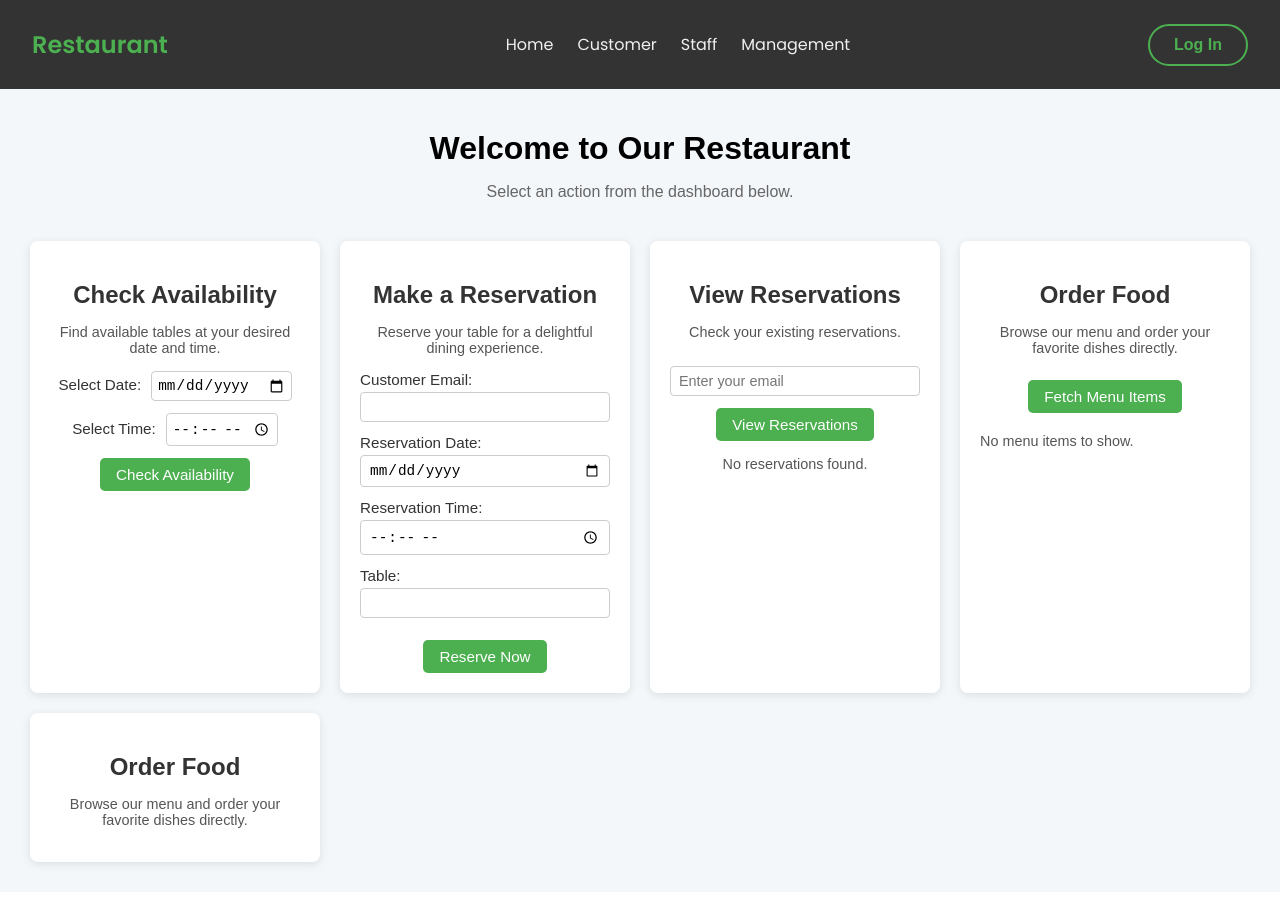
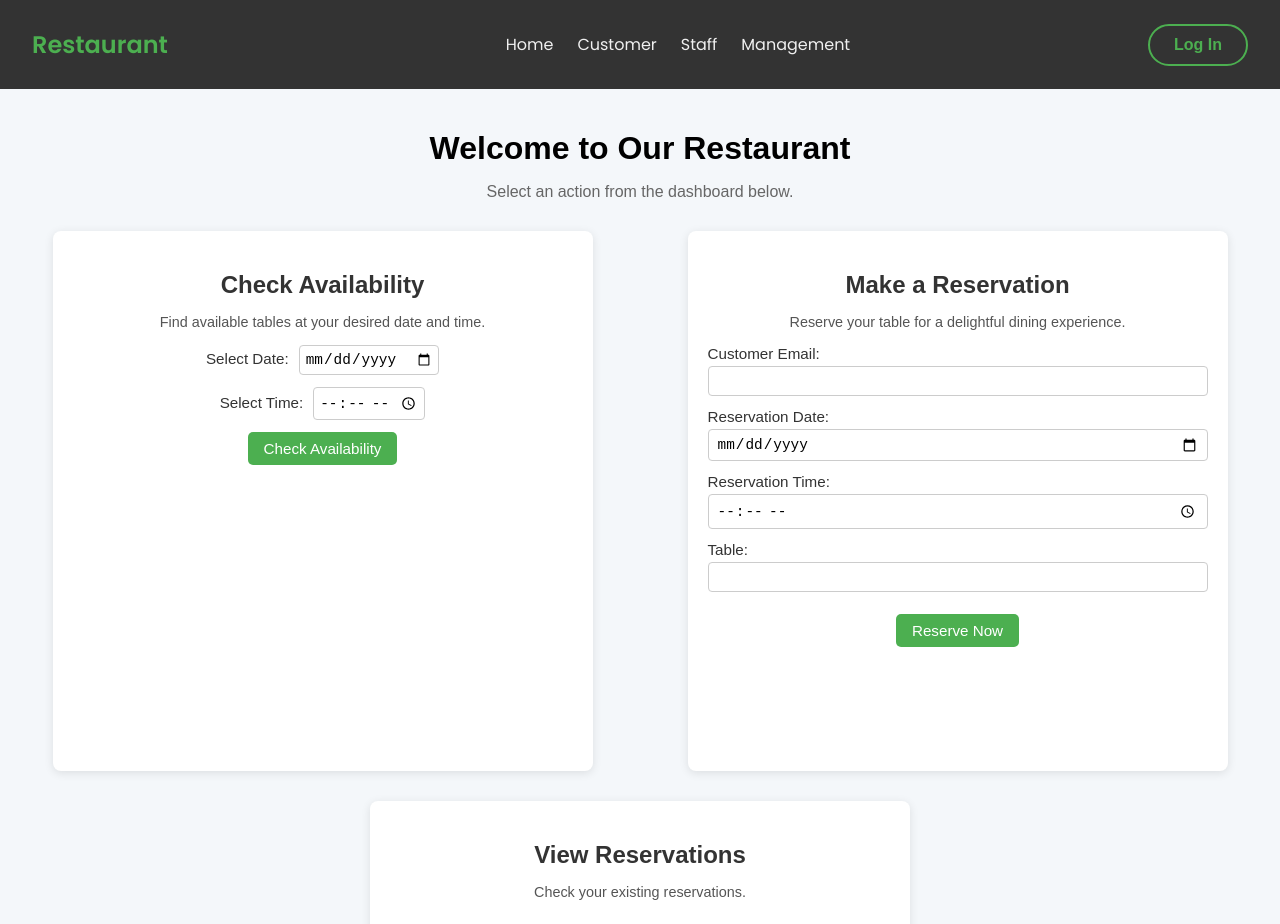
Before and after one commit to kas-rabur/SoftwareEngineeringRestaurantManagement, a React (Create React App) app in the folder client/: page /customer in a window 1280 px wide. Shown: the top 924 px of the page. Before the commit the page ends 892 px from the top, so only its background shows below. Built offline with nearby package versions, Linux system fonts and the light colour scheme; sample sign-in values are in the browser's storage.

Commit message:
implemented an api call to fetch all menu items and filter them by availability on the customer dashboard, as well as changing some visual elements of each card to make them the same size and aligned to the centre of the page

```diff
--- a/client/src/components/CustomerPage.jsx
+++ b/client/src/components/CustomerPage.jsx
@@ -21,10 +21,6 @@ const CustomerPage = () => {
         <ViewReservationsCard></ViewReservationsCard>
         <MenuItemsCard></MenuItemsCard>
 
-        <div className="card-customer" id="order-food">
-          <h2>Order Food</h2>
-          <p>Browse our menu and order your favorite dishes directly.</p>
-        </div>
       </div>
     </div>
   );
--- a/client/src/components/MenuItemsCard.jsx
+++ b/client/src/components/MenuItemsCard.jsx
@@ -34,7 +34,7 @@ const MenuItemsCard = () => {
 
     return (
         <div className="menu-items-card" id="order-food">
-            <h2>Order Food</h2>
+            <h2>Menu</h2>
             <p>Browse our menu and order your favorite dishes directly.</p>
             <button onClick={fetchMenuItems} className="fetch-menu-button">Fetch Menu Items</button>
 
--- a/client/src/styles/CheckAvailabilityCard.css
+++ b/client/src/styles/CheckAvailabilityCard.css
@@ -1,4 +1,3 @@
-/* CheckAvailabilityCard.css */
 
 .check-availability-card {
     background: #fff;
@@ -7,6 +6,10 @@
     box-shadow: 0 2px 10px rgba(0,0,0,0.1);
     transition: transform 0.2s ease-in-out, box-shadow 0.2s ease-in-out;
     text-align: center;
+    max-width: 500px;
+    margin: 0 auto;
+    width: 500px;
+    height: 500px;
   }
 
   .check-availability-card:hover {
@@ -37,7 +40,7 @@
     background-color: #eef2f5;
     border-radius: 6px;
     padding: 12px 16px;
-    min-width: 120px;
+    min-width: 25px;
     text-align: center;
     box-shadow: 0 2px 5px rgba(0,0,0,0.1);
     transition: transform 0.2s ease-in-out;
--- a/client/src/styles/CustomerPage.css
+++ b/client/src/styles/CustomerPage.css
@@ -1,4 +1,3 @@
-
 .customer-page {
     padding: 20px;
     font-family: 'Arial', sans-serif;
@@ -22,135 +21,11 @@
 
 
 .dashboard-cards {
-  display: grid;
-  grid-template-columns: repeat(auto-fit, minmax(250px, 1fr));
-  gap: 20px;
-  padding: 10px;
-}
+  display: flex;
+  flex-wrap: wrap;
+  justify-content: center;
+  align-items: center;
+  gap: 30px;
 
 
-.card-customer {
-  background: #fff;
-  border-radius: 8px;
-  padding: 20px;
-  box-shadow: 0 2px 10px rgba(0,0,0,0.1);
-  transition: transform 0.2s ease-in-out, box-shadow 0.2s ease-in-out;
-  align-content: center;
-  text-align: center;
-
 }
-
-.card-customer:hover {
-  transform: translateY(-5px);
-  box-shadow: 0 4px 15px rgba(0,0,0,0.15);
-}
-
-.card-customer h2 {
-  margin-bottom: 10px;
-  color: #333;
-}
-
-.card-customer p {
-  font-size: 0.9rem;
-  color: #555;
-}
-.table-grid {
-  display: flex;
-  flex-wrap: wrap;
-  gap: 12px;
-  margin-top: 10px;
-  align-content: center;
-  justify-content: center;
-  text-align: center;
-}
-
-.table-card {
-  background-color: #eef2f5;
-  border-radius: 6px;
-  padding: 12px 16px;
-  min-width: 120px;
-  text-align: center;
-  box-shadow: 0 2px 5px rgba(0,0,0,0.1);
-  transition: transform 0.2s ease-in-out;
-}
-
-.table-card:hover {
-  transform: scale(1.03);
-  background-color: #dde6ee;
-}
-.table-card.unavailable {
-  opacity: 0.5;
-  pointer-events: none;
-  background-color: #e0e0e0;
-  color: #999;
-  box-shadow: none;
-}
-.booking-form {
-  margin-top: 15px;
-}
-
-.form-label {
-  display: block;
-  margin-bottom: 12px;
-  font-size: 0.95rem;
-  color: #333;
-}
-
-.input-field {
-  margin-left: 10px;
-  padding: 5px;
-  border-radius: 4px;
-  border: 1px solid #ccc;
-  font-size: 0.9rem;
-}
-
-.check-btn {
-  padding: 8px 16px;
-  background-color: #4caf50;
-  color: #fff;
-  border: none;
-  border-radius: 5px;
-  cursor: pointer;
-  margin-bottom: 15px;
-  font-size: 0.95rem;
-  transition: background-color 0.2s ease-in-out;
-}
-
-.check-btn:hover {
-  background-color: #419643;
-}
-
-.error-text {
-  color: red;
-  margin-top: 8px;
-}
-
-.table-grid {
-  display: flex;
-  flex-wrap: wrap;
-  gap: 12px;
-  margin-top: 10px;
-}
-
-.table-card {
-  background-color: #eef2f5;
-  border-radius: 6px;
-  padding: 12px 16px;
-  min-width: 120px;
-  text-align: center;
-  box-shadow: 0 2px 5px rgba(0,0,0,0.1);
-  transition: transform 0.2s ease-in-out;
-}
-
-.table-card:hover {
-  transform: scale(1.03);
-  background-color: #dde6ee;
-}
-
-.table-card.unavailable {
-  opacity: 0.5;
-  pointer-events: none;
-  background-color: #e0e0e0;
-  color: #999;
-  box-shadow: none;
-}
--- a/client/src/styles/MenuItemsCard.css
+++ b/client/src/styles/MenuItemsCard.css
@@ -5,8 +5,10 @@
     box-shadow: 0 2px 10px rgba(0, 0, 0, 0.1);
     transition: transform 0.2s ease-in-out, box-shadow 0.2s ease-in-out;
     text-align: center;
-    max-width: 500px;
     margin: 0 auto;
+    width: 100%;
+    margin-left: 35px;
+    margin-right: 35px;
   }
 
   .menu-items-card:hover {
@@ -50,18 +52,31 @@
     margin-top: 20px;
     list-style: none;
     padding: 0;
-    text-align: left;
+    display: flex;
+    flex-wrap: wrap;
+    gap: 10px;
   }
 
+
   .menu-item {
-    background-color: #f9f9f9;
-    border-radius: 6px;
-    padding: 10px;
-    margin-bottom: 10px;
+    background-color: #eef2f5;
+    border-radius: 8px;
+    padding: 20px;
     font-size: 0.9rem;
     color: #333;
-    box-shadow: 0 1px 4px rgba(0, 0, 0, 0.05);
+    box-shadow: 0 2px 5px rgba(0,0,0,0.1);
+    transition: transform 0.2s ease-in-out, box-shadow 0.2s ease-in-out;
+    flex: 1 1 200px;
+    max-width: 250px;
+    text-align: center;
   }
+
+
+  .menu-item:hover {
+    transform: scale(1.03);
+    background-color: #dde6ee;
+  }
+
 
   .menu-item h3 {
     margin: 0 0 5px;
@@ -74,13 +89,3 @@
     font-size: 0.9rem;
     color: #444;
   }
-
-  @media (max-width: 600px) {
-    .menu-items-card {
-      padding: 15px;
-    }
-
-    .menu-item {
-      font-size: 0.85rem;
-    }
-  }
--- a/client/src/styles/ReservationCard.css
+++ b/client/src/styles/ReservationCard.css
@@ -8,6 +8,8 @@
     text-align: center;
     max-width: 500px;
     margin: 0 auto;
+    width: 500px;
+    height: 500px;
   }
 
   .reservation-card:hover {
@@ -66,13 +68,3 @@
   .reservation-button:hover {
     background-color: #419643;
   }
-
-  @media (max-width: 600px) {
-    .reservation-card {
-      padding: 15px;
-    }
-
-    .reservation-input-field {
-      font-size: 0.85rem;
-    }
-  }
--- a/client/src/styles/ViewReservationsCard.css
+++ b/client/src/styles/ViewReservationsCard.css
@@ -7,6 +7,8 @@
     text-align: center;
     max-width: 500px;
     margin: 0 auto;
+    width: 500px;
+    height: 500px;
   }
 
   .view-reservations-card:hover {
@@ -70,17 +72,3 @@
     font-size: 0.9rem;
     margin-top: 10px;
   }
-
-  @media (max-width: 600px) {
-    .view-reservations-card {
-      padding: 15px;
-    }
-
-    .email-input {
-      font-size: 0.85rem;
-    }
-
-    .reservation-item {
-      font-size: 0.85rem;
-    }
-  }
```
